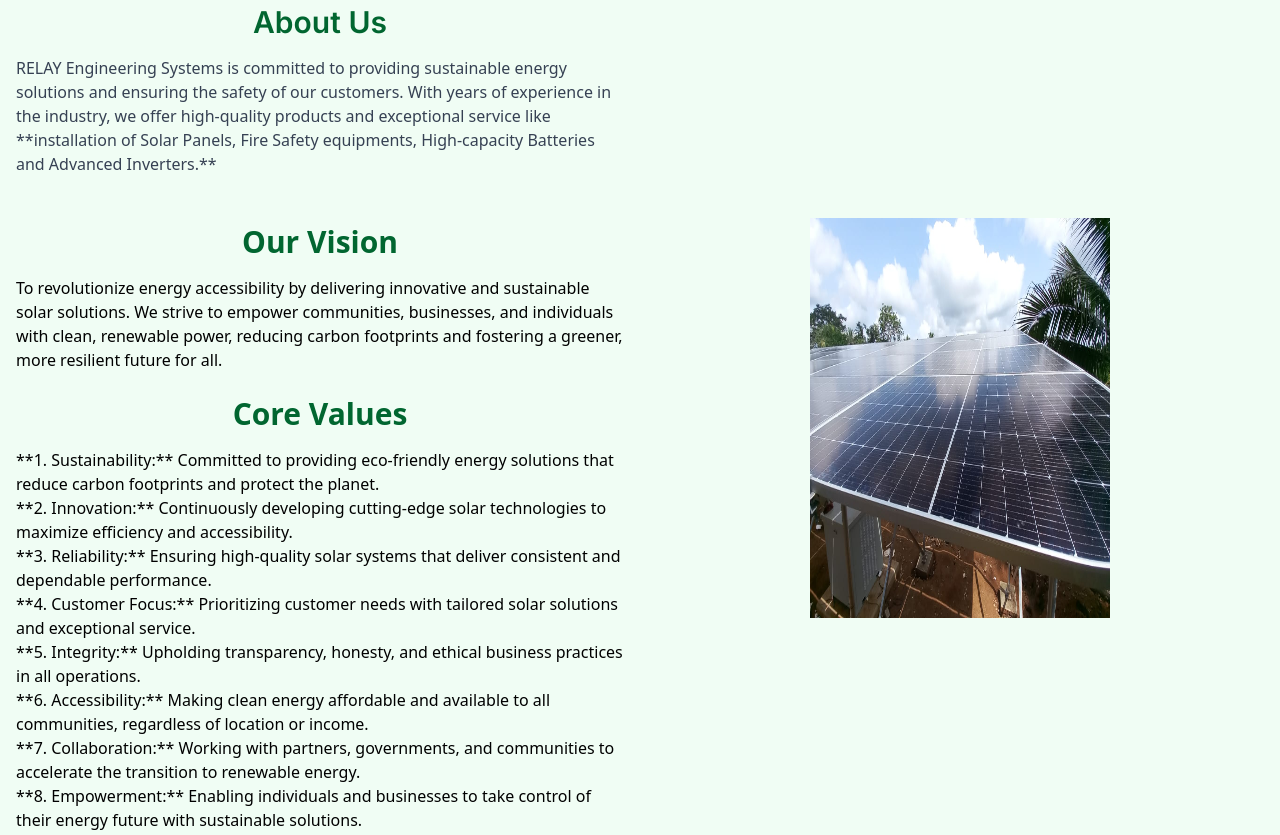
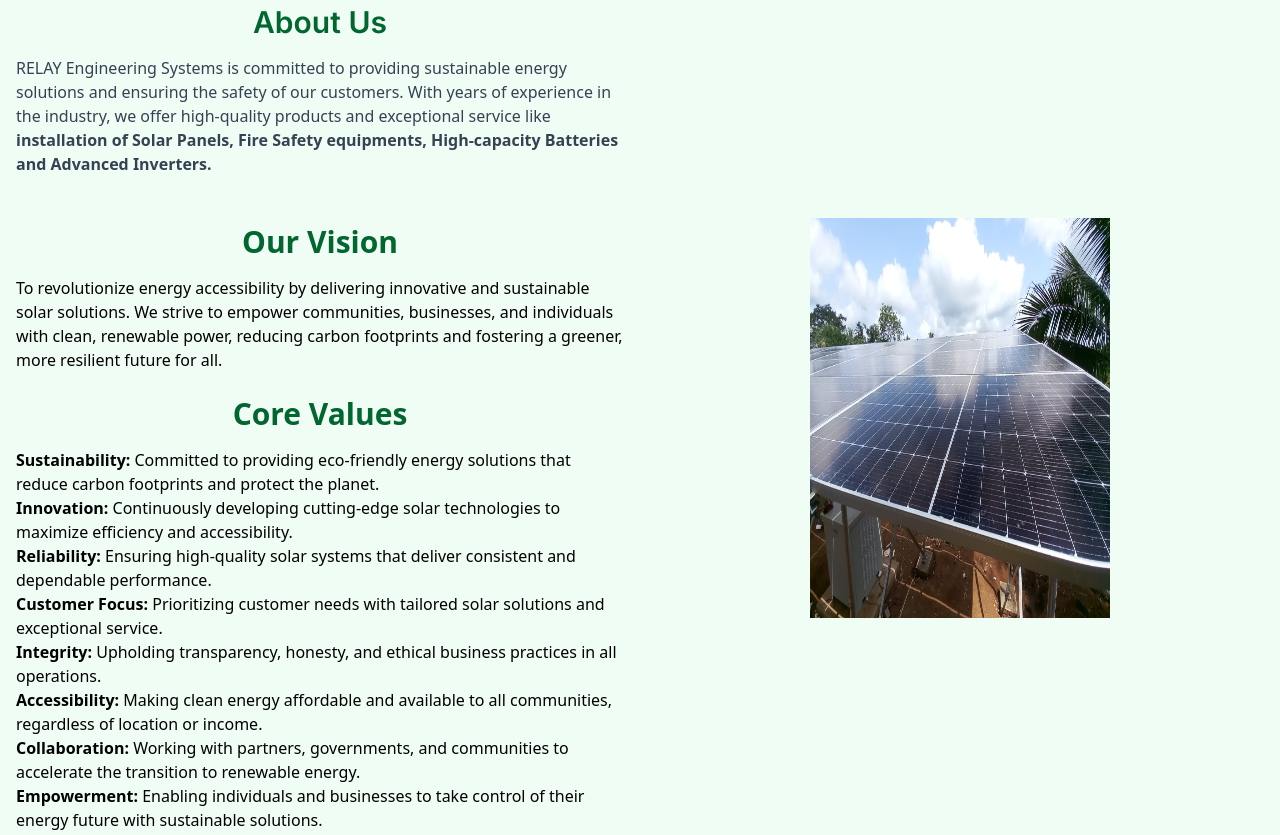
Before and after one commit to GastyRooney/RelayEngineering, a website: page index.html in a window 1280 px wide. Shown: the part 1500-2335 px from the top of the page. Drawn offline with nearby package versions, Linux system fonts and the light colour scheme.

Commit message:
Initial Commit

```diff
--- a/index.html
+++ b/index.html
@@ -130,7 +130,7 @@
                 <p class="text-gray-700 mb-6">
                     RELAY Engineering Systems is committed to providing sustainable energy solutions and ensuring the safety of our
                     customers. With years of experience in the industry, we offer high-quality products and exceptional
-                    service like **installation of Solar Panels, Fire Safety equipments, High-capacity Batteries and Advanced Inverters.**
+                    service like <b>installation of Solar Panels, Fire Safety equipments, High-capacity Batteries and Advanced Inverters.</b>
                 </p>
                 <br>
                 <p class="text-gray-700">
@@ -143,14 +143,14 @@
                 <br>
                 <p class="text-gray-700">
                     <h1 class="text-xl md:text-3xl font-semibold text-green-800 mb-4 text-center">Core Values</h1>
-                    <h3>**1. Sustainability:** Committed to providing eco-friendly energy solutions that reduce carbon footprints and protect the planet.</h3>
-                    <h3>**2. Innovation:** Continuously developing cutting-edge solar technologies to maximize efficiency and accessibility.</h3>
-                    <h3>**3. Reliability:** Ensuring high-quality solar systems that deliver consistent and dependable performance.</h3>
-                    <h3>**4. Customer Focus:** Prioritizing customer needs with tailored solar solutions and exceptional service.</h3>
-                    <h3>**5. Integrity:** Upholding transparency, honesty, and ethical business practices in all operations.</h3>
-                    <h3>**6. Accessibility:** Making clean energy affordable and available to all communities, regardless of location or income.</h3>
-                    <h3>**7. Collaboration:** Working with partners, governments, and communities to accelerate the transition to renewable energy.</h3>
-                    <h3>**8. Empowerment:** Enabling individuals and businesses to take control of their energy future with sustainable solutions.</h3>
+                    <h3><b>Sustainability:</b> Committed to providing eco-friendly energy solutions that reduce carbon footprints and protect the planet.</h3>
+                    <h3><b>Innovation:</b> Continuously developing cutting-edge solar technologies to maximize efficiency and accessibility.</h3>
+                    <h3><b>Reliability:</b> Ensuring high-quality solar systems that deliver consistent and dependable performance.</h3>
+                    <h3><b>Customer Focus:</b> Prioritizing customer needs with tailored solar solutions and exceptional service.</h3>
+                    <h3><b>Integrity:</b> Upholding transparency, honesty, and ethical business practices in all operations.</h3>
+                    <h3><b>Accessibility:</b> Making clean energy affordable and available to all communities, regardless of location or income.</h3>
+                    <h3><b>Collaboration:</b> Working with partners, governments, and communities to accelerate the transition to renewable energy.</h3>
+                    <h3><b>Empowerment:</b> Enabling individuals and businesses to take control of their energy future with sustainable solutions.</h3>
                 </p>
 
                 <div id="react-root"></div>
```
Also changed, not shown: Images/Bat1.jpg, Images/Bat2.jpg, Images/Bat3.jpg, style.css (line endings or trailing spaces).
